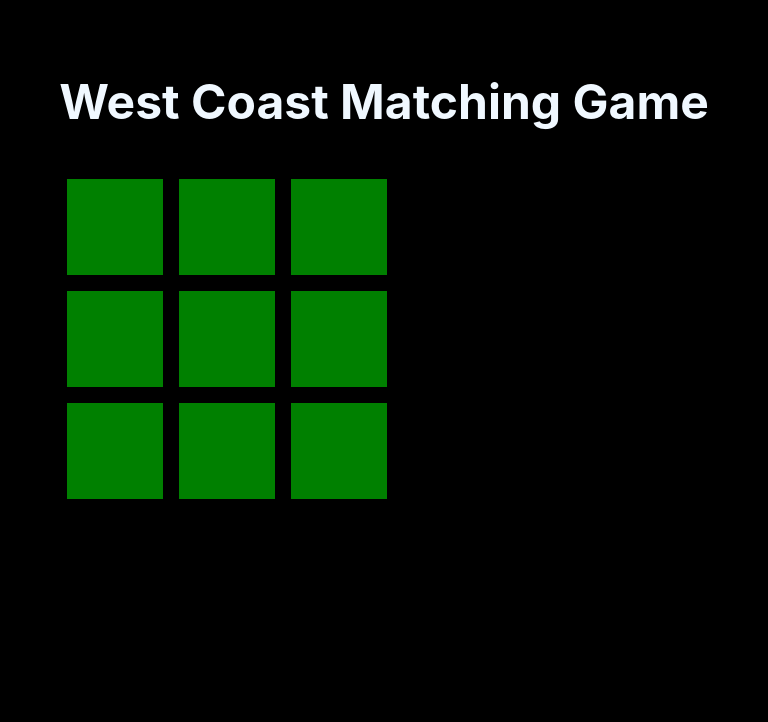
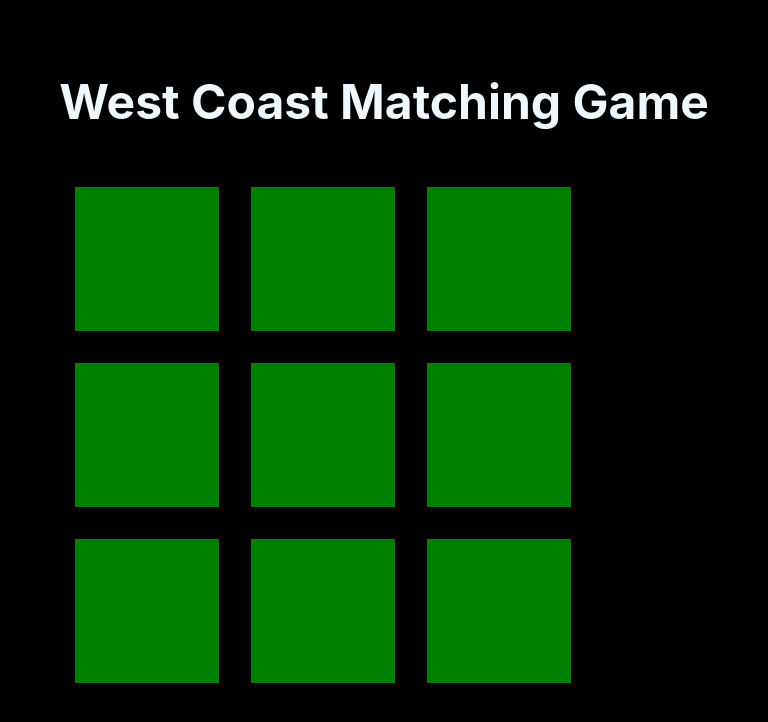
Before and after one commit to k-westbrook/gamer, a React (Create React App) app: page / in a window 768 px wide. Shown: the top 722 px of the page. Built offline with nearby package versions, Linux system fonts and the light colour scheme.

Commit message:
updated response

```diff
--- a/src/index.css
+++ b/src/index.css
@@ -98,13 +98,13 @@ code {
   @media only screen and (min-device-width : 768px) and (max-device-width : 1024px) {
     .red{
       background-color: green;
-      height: 6em;
-      width: 6em;
+      height: 9em;
+      width: 9em;
     }
 
     .image-class{
-      height: 6em;
-      width: 6em;
+      height: 9em;
+      width: 9em;
 
     }
 
@@ -112,19 +112,19 @@ code {
       display: flex;
       flex-direction: row;
       flex-wrap: wrap;
-      width:21em;
-      height:21em;
+      width:33em;
+      height:33em;
       justify-items: center;
     }
 
     .tile-container
     {
-      height: 6em;
-      width: 6em;
+      height: 9em;
+      width: 9em;
       perspective: 1000px;
       border-color: black;
       border-style: solid;
-      border-width: .5em;
+      border-width: 1em;
 
     }
     .title
```
